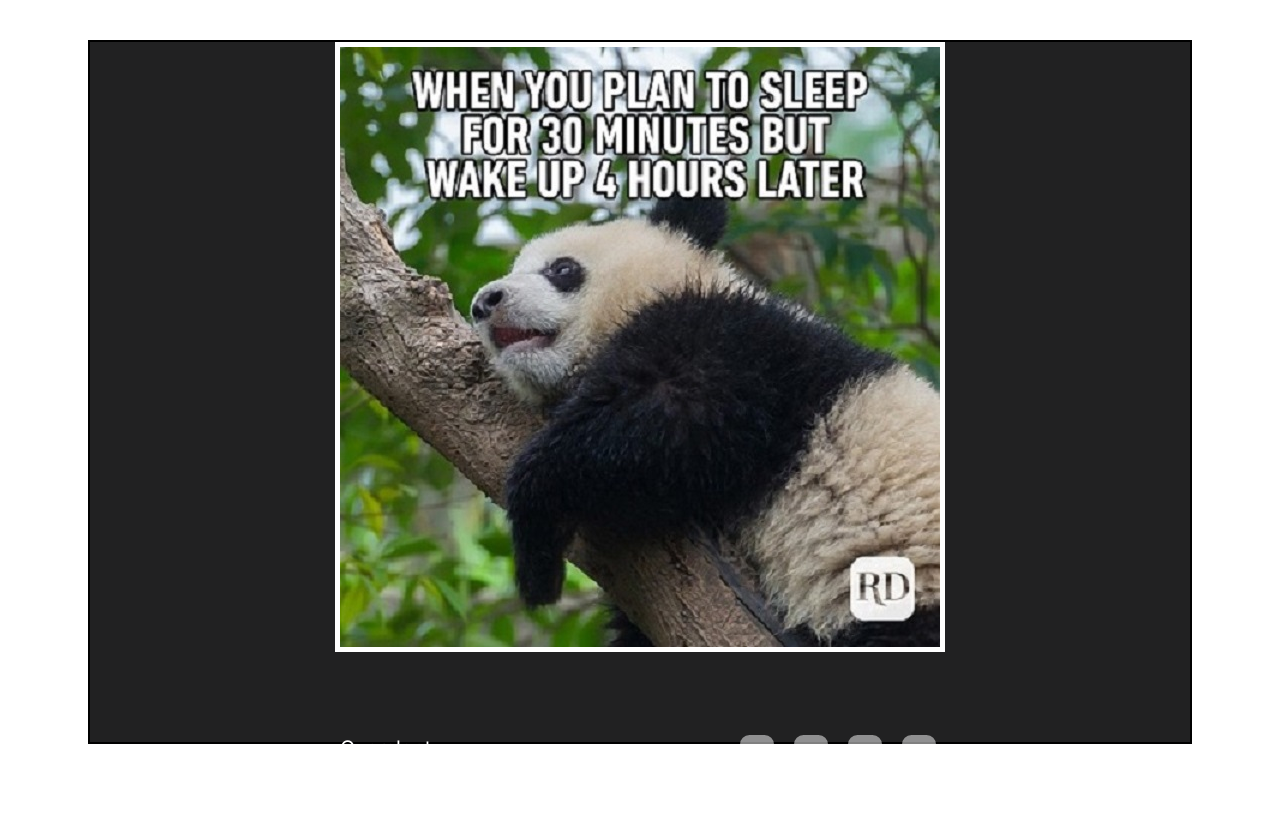
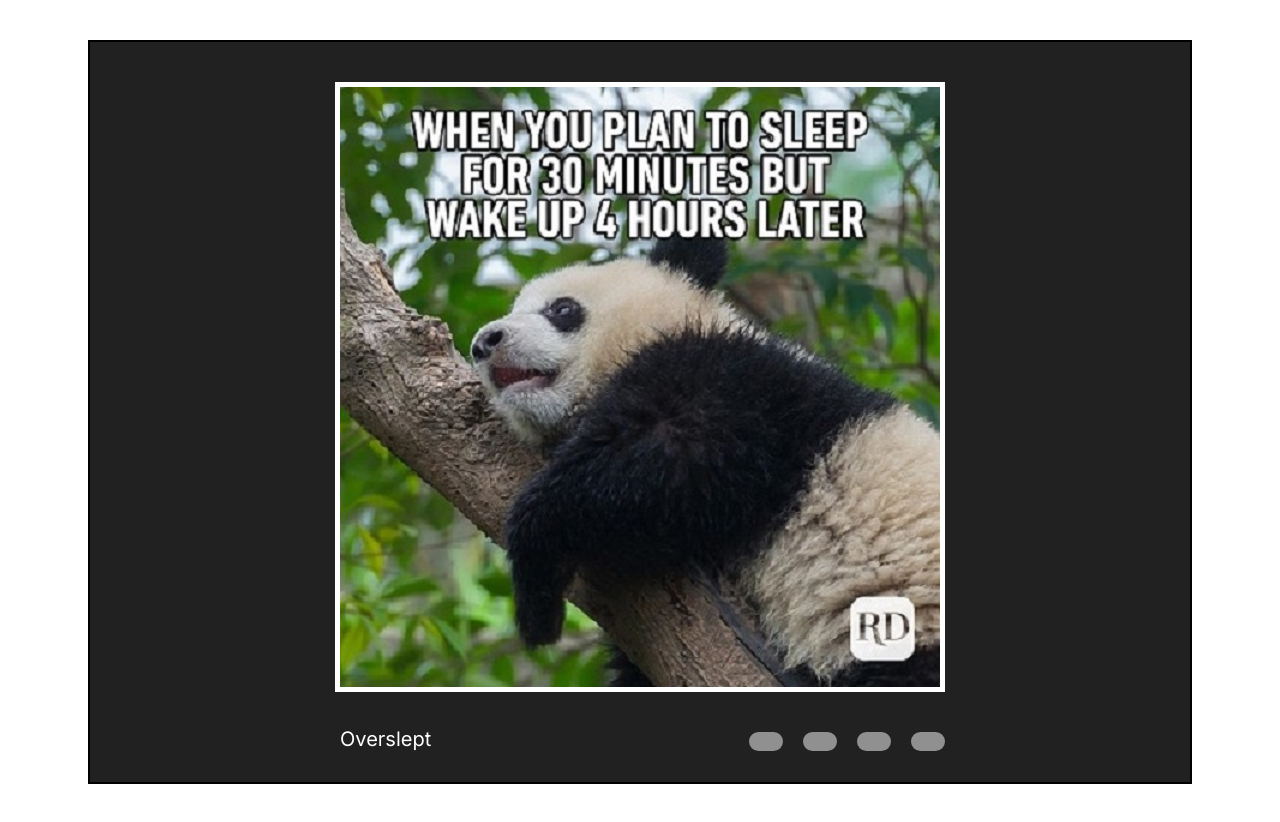
Before and after one commit to SiarheiKuchko/cssMemeSlider, a plain HTML site: page cssMemeSlider/index.html in a window 1280 px wide. Before the commit the page ends 800 px from the top, so only its background shows below. Drawn offline with Linux system fonts and the light colour scheme; a web font is replaced by a local one.

Commit message:
fix: fix some styles options (Sun, Sep 17, 2023 09:02:50 PM)

```diff
--- a/cssMemeSlider/style.css
+++ b/cssMemeSlider/style.css
@@ -7,16 +7,18 @@ body {
 }
 .wrapper {
     max-width: 1100px;
-    height: 700px;
+    height: 740px;
     background: rgb(33, 33, 34);
     border: 2px solid #000;
 }
 .position {
     display: flex;
+    position: relative;
     justify-content: center;
     margin: 40px auto;
 }
 .slides {
+    margin-top: 40px;
     width: 600px;
     height: 600px;
     overflow: hidden;
@@ -24,8 +26,8 @@ body {
 }
 .navi {
     position: absolute;
-    bottom: 36px;
-    left: 57%;
+    top: 680px;
+    left: 59%;
     display: flex;
 }
 .btn {
@@ -81,7 +83,7 @@ input[name="rbt"] {
     color: #fff;
     font-style: normal;
     position: absolute;
-    bottom: 40px;
+    top: 685px;
     visibility: hidden;
 }
 #rbt1:checked ~ .t1 {
```
